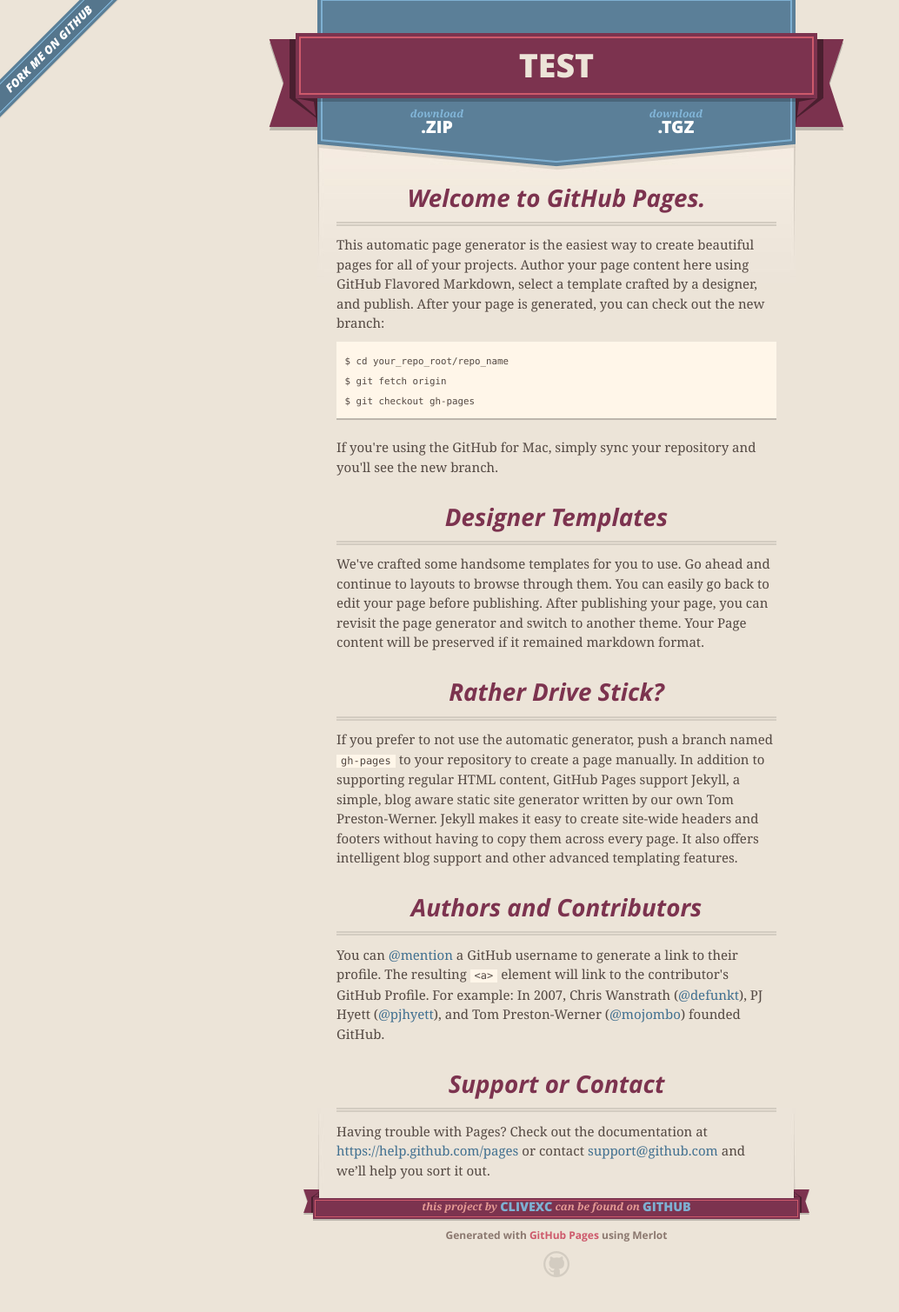
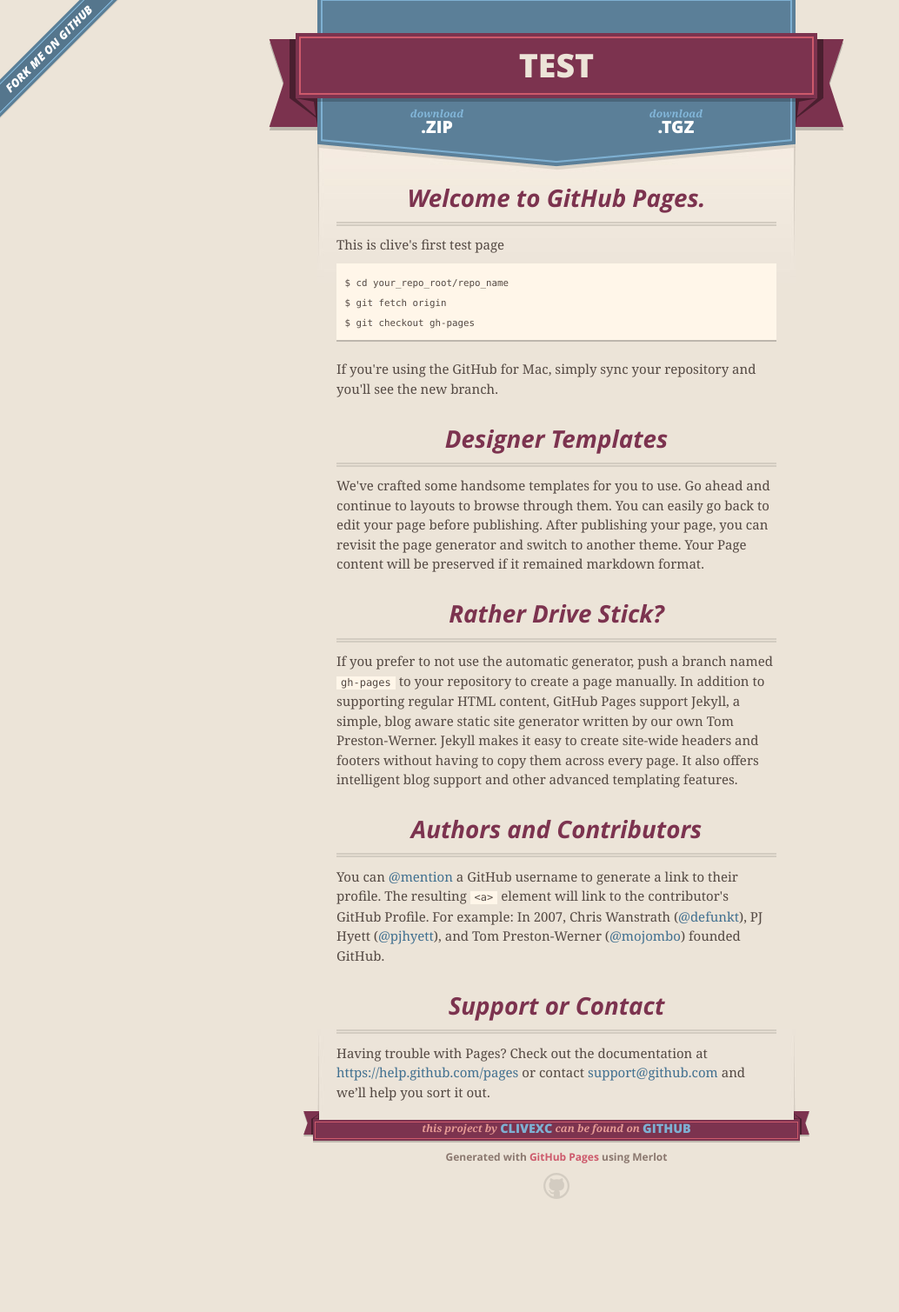
Before and after one commit to clivexc/blog, a Jekyll site: the page index.html, which Jekyll copies as it is, in a window 1280 px wide. Shown: the whole page at 87% size, without its empty margins (0-1034 px from the left). Built offline with Jekyll 4.4.1, drawn with Linux system fonts in a browser that asks for light colours; nearby versions of some CDN libraries; after the commit the page ends 1419 px from its top, so only the background shows below that.

Commit message:
clive's testing

```diff
--- a/index.html
+++ b/index.html
@@ -49,7 +49,7 @@
         <h3>
 <a id="welcome-to-github-pages" class="anchor" href="#welcome-to-github-pages" aria-hidden="true"><span class="octicon octicon-link"></span></a>Welcome to GitHub Pages.</h3>
 
-<p>This automatic page generator is the easiest way to create beautiful pages for all of your projects. Author your page content here using GitHub Flavored Markdown, select a template crafted by a designer, and publish. After your page is generated, you can check out the new branch:</p>
+<p>This is clive's first test page</p>
 
 <pre><code>$ cd your_repo_root/repo_name
 $ git fetch origin
```
